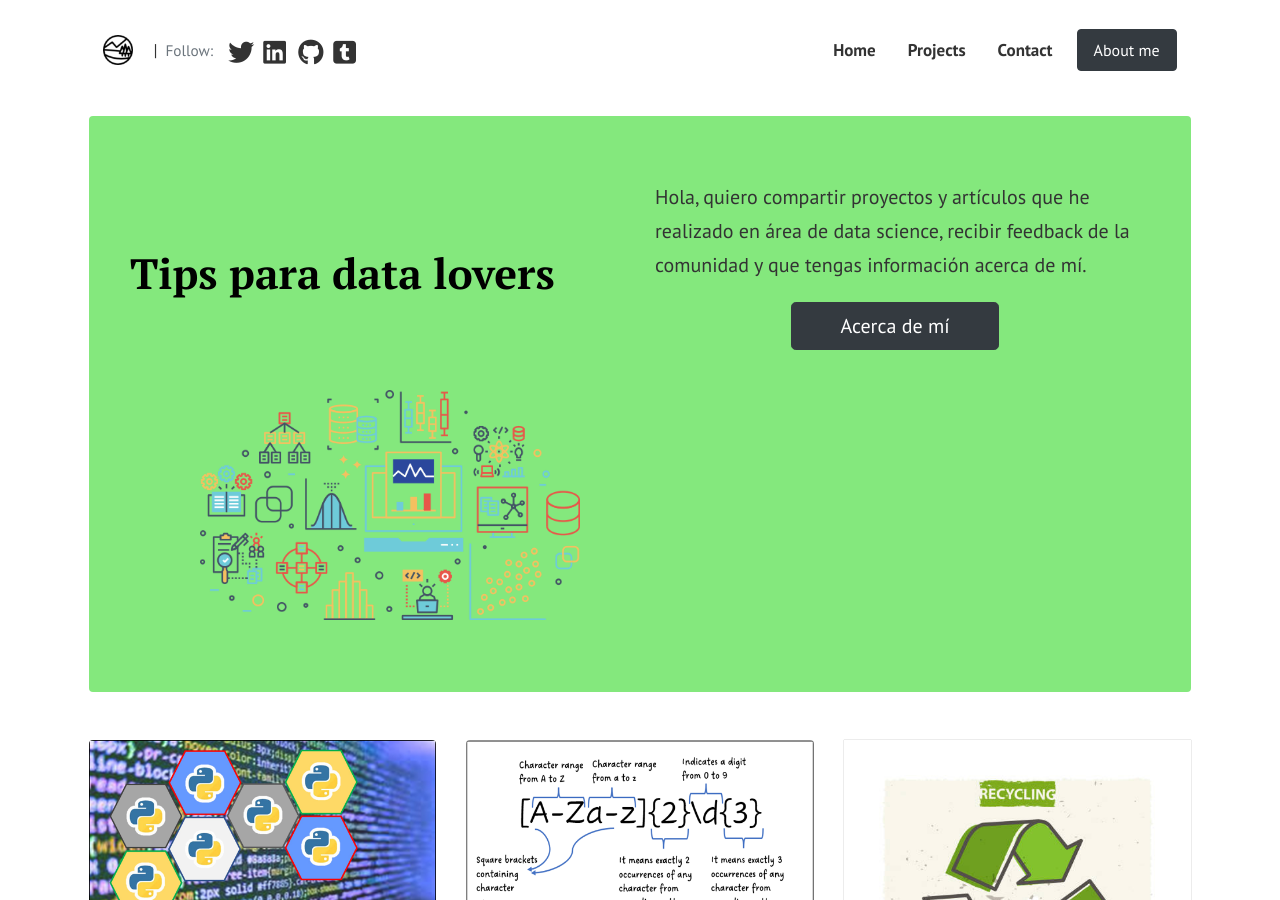
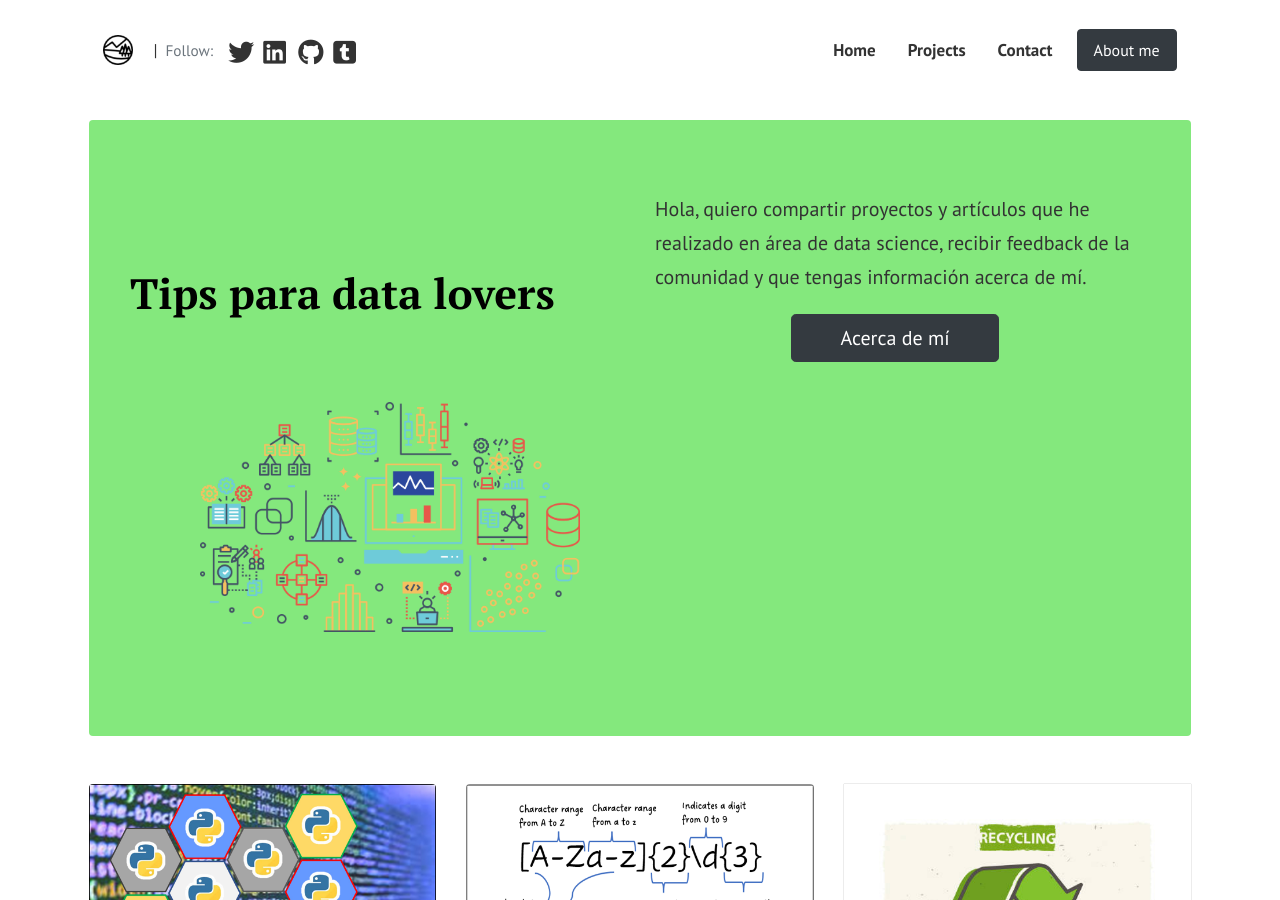
Before and after one commit to sarudalf3/sarudalf3.github.io, a Jekyll site: the page built from index.html, in a window 1280 px wide and 900 px high. Built offline with Jekyll 4.4.1, drawn with Linux system fonts in a browser that asks for light colours; nearby versions of some CDN libraries; the list of posts is cut into pages by our own code.

Commit message:
upload updates format

```diff
--- a/index.html
+++ b/index.html
@@ -7,9 +7,9 @@ layout: default
 ================================================== -->
 {% if page.url == "/" %}
 
-  <div class="rounded mb-5 pb-4 pt-5 hero">
+  <div class="rounded mb-5 mt-1 hero">
     <div class="row align-items-center justify-content-between">
-      <h1 class="font-weight-bold pt-2 pb-2 mb-2 serif-font">Tips para data lovers</h1>
+      <h1 class="font-weight-bold pt-2 pb-2 mb-2 mt-3 serif-font">Tips para data lovers</h1>
 
       <div class="col-md-6">
         <p class="lead mt-3 mb-6">Hola, quiero compartir proyectos y artículos que he realizado en área de data science, recibir
```
